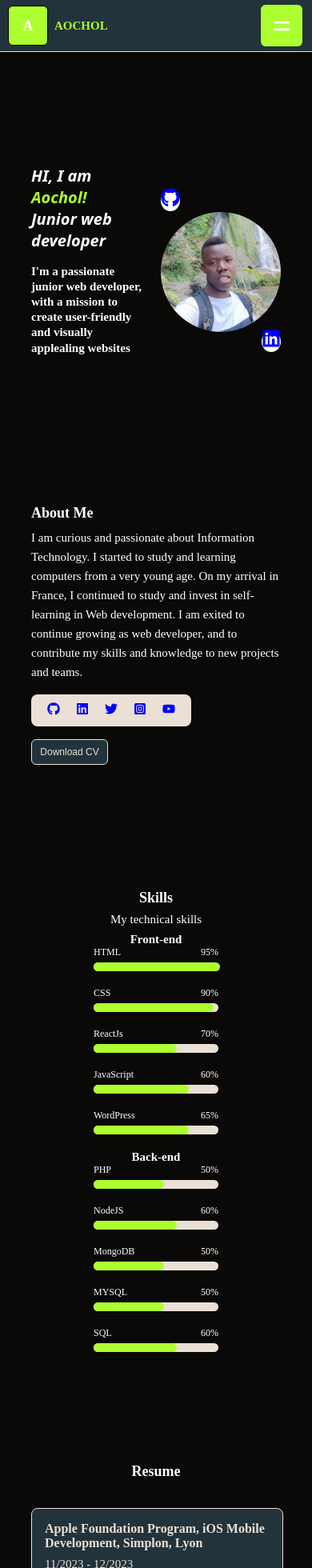
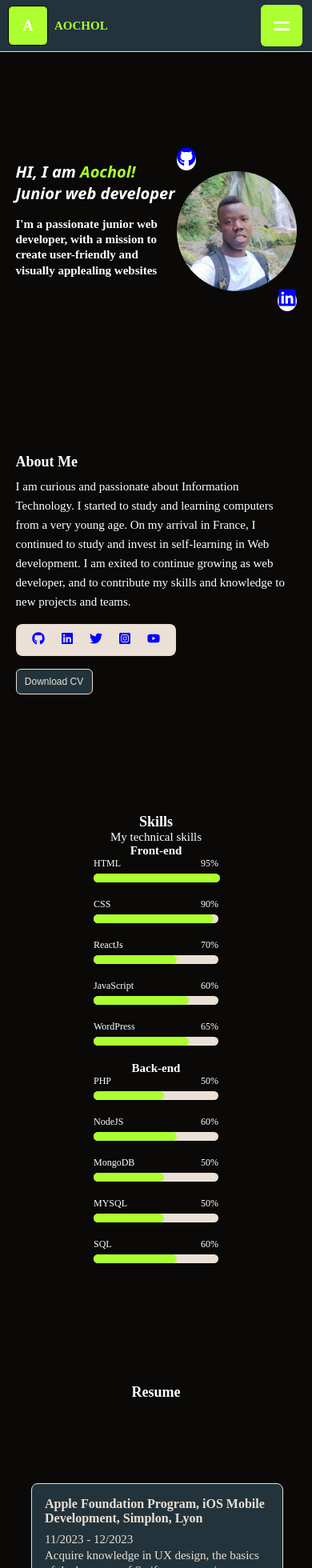
Before and after one commit to shawilayoul/aocholprofile, a React (Create React App) app: page / in a window 390 px wide. Shown: the top 1960 px of the page at 80% size. Built offline with nearby package versions, Linux system fonts and the light colour scheme.

Commit message:
updating resume

```diff
--- a/src/componenants/NavBar/Navbar.scss
+++ b/src/componenants/NavBar/Navbar.scss
@@ -6,7 +6,7 @@
     height: 4rem;
     width: 100%;
     padding: 0 10px;
-    position: fixed;
+    position:fixed;
     z-index: 5;
     border-bottom: solid 1px var(--primary-color);
 }
--- a/src/containers/About/about.scss
+++ b/src/containers/About/about.scss
@@ -131,9 +131,9 @@
   .about__container {
     display: flex;
     gap: 1rem;
-    margin-top: 0;
-    height: 68vh;
-    margin-bottom: 4.5rem;
+    height: 40vh;
+    width: 90%;
+    margin: 0 auto;
     .about-items {
       margin-top: 0;
       .left-side {
--- a/src/containers/Hero/Hero.scss
+++ b/src/containers/Hero/Hero.scss
@@ -141,13 +141,14 @@
 }
 @media screen and (max-width: 600px) {
   .container {
-    height: 60vh;
+    height: 65vh;
     display: flex;
     align-items: center;
-    justify-content: center;
-    gap: 1.5rem;
+    width: 90%;
+    margin: 0 auto;
+    gap: 0;
     .right-side {
-      margin-top: 9rem;
+      flex: 1;
       position: relative;
       .icons-items1 {
         position: absolute;
@@ -186,8 +187,9 @@
       }
     }
     .left-side {
+      display: flex;
+      flex: 3;
       gap: 1rem;
-      margin-top: 9rem;
       .title {
         font-size: 20px;
         margin: 0;
--- a/src/containers/Projects/project.scss
+++ b/src/containers/Projects/project.scss
@@ -1,6 +1,5 @@
 .service-container {
   flex-direction: column;
-  align-items: center;
   gap: 1rem;
   display: flex;
   width: 80%;
@@ -9,11 +8,8 @@
   justify-content: center;
   align-items: center;
   .top {
-    margin-top: 1.5rem;
     h2 {
-      margin-top: 1rem;
       text-align: center;
-      margin: 0;
       color: var(--white-color);
       &:hover {
         color: var(--brown-color);
@@ -87,7 +83,6 @@
 @media screen and (max-width: 900px) {
   .service-container {
     height: 90%;
-    margin-top: 1rem;
     .top {
       h2 {
         text-align: center;
--- a/src/containers/Resume/Resume.jsx
+++ b/src/containers/Resume/Resume.jsx
@@ -3,9 +3,7 @@ import "./resume.scss";
 const Resume = () => {
   return (
     <div className="resum-container" id="Resume">
-      <div className="top">
-        <h2>Resume</h2>
-      </div>
+      <h2>Resume</h2>
       <div className="bottom">
         <div className="blog1">
           <h3>
--- a/src/containers/Resume/resume.scss
+++ b/src/containers/Resume/resume.scss
@@ -1,19 +1,17 @@
 .resum-container {
   display: flex;
-  width:80%;
+  width: 80%;
   height: 100vh;
   margin: 0 auto;
   justify-content: center;
   align-items: center;
   flex-direction: column;
   gap: 1rem;
-  .top {
     h2 {
       text-align: center;
       color: var(--white-color);
       &:hover {
-        color:var(--brown-color)
-      }
+        color: var(--brown-color);
       }
   }
   .bottom {
@@ -22,21 +20,21 @@
     justify-content: center;
     gap: 1rem;
     width: 100%;
-    .blog1{
+    .blog1 {
       width: 25%;
       height: 240px;
 
-      h3{
+      h3 {
         margin-bottom: 0.5rem;
       }
       p {
         line-height: 1.5rem;
         font-size: 18px;
       }
-      background-color:var(--secondary-color);
+      background-color: var(--secondary-color);
       padding: 1rem;
       border-radius: 8px;
-      color:(--primary-color);
+      color: (--primary-color);
       margin-bottom: 1rem;
       border: 1px solid var(--primary-color);
     }
@@ -44,17 +42,15 @@
 }
 @media screen and (max-width: 900px) {
   .resum-container {
-    height:90vh;
-    .top {
+    height: 100vh;
+    gap: 0rem;
     h2 {
+      margin: 0;
       text-align: center;
-        color:var(--white-color);
-        margin-top: 5rem;
+      color: var(--white-color);
       &:hover {
-          color:var(--brown-color);
+        color: var(--brown-color);
       }
-      }
-
     }
     .bottom {
       display: flex;
@@ -64,15 +60,14 @@
       flex-wrap: wrap;
       gap: 0.5rem;
       height: 100%;
-      flex-wrap: wrap;
       .blog1 {
         width: 100%;
         height: 21%;
-        p{
+        p {
           font-size: 16px;
           line-height: 1.1rem;
         }
-        background-color:var(--secondary-color);
+        background-color: var(--secondary-color);
         padding: 1rem;
         border-radius: 0.5rem;
         color: var(--primary-color);
@@ -83,34 +78,25 @@
 @media screen and (max-width: 600px) {
   .resum-container {
     height: 90vh;
-    display: flex;
     gap: 0rem;
-    .top {
-      margin-top: 3rem;
     h2 {
       font-size: 18px;
-        margin-bottom: 0;
+      margin-bottom: 0.5rem;
     }
 
-    }
     .bottom {
-      display: flex;
-      align-items: center;
-      justify-content: center;
-      flex-direction: column;
-      flex-wrap: wrap;
-      gap: 0.2rem;
+      gap: 0rem;
       .blog1 {
         width: 90%;
-        h3{
+        height: 130px;
+        h3 {
           font-size: 16px;
         }
-        p{
+        p {
           font-size: 15px;
           line-height: 1.2rem;
-        }
-
         }
       }
     }
   }
+}
--- a/src/containers/Skills/skills.scss
+++ b/src/containers/Skills/skills.scss
@@ -17,10 +17,10 @@
       text-align: center;
       color: var(--white-color);
       &:hover {
-        color:var(--brown-color);
+        color: var(--brown-color);
       }
     }
-    p{
+    p {
       font-size: 18px;
     }
   }
@@ -45,7 +45,7 @@
       }
       .skill-container {
         width: 100%;
-        background-color:var(--primary-color);
+        background-color: var(--primary-color);
         border-radius: 10px;
       }
       .skills {
@@ -143,8 +143,10 @@
 }
 @media screen and (max-width: 900px) {
   .Skills-container {
-    height: 90vh;
+    height: 100vh;
+    gap: 0rem;
     .top {
+      gap: 0;
       h2 {
         margin: 0;
         text-align: center;
@@ -162,15 +164,16 @@
       display: flex;
       width: 100%;
       flex-direction: column;
+      gap: 0;
       .front-ent {
         margin-left: 0;
         width: 50%;
-        h3{
+        h3 {
           font-size: 18px;
           margin: 0;
         }
-        .persantage{
-          span{
+        .persantage {
+          span {
             font-size: 15px;
           }
         }
@@ -178,12 +181,12 @@
       .back-ent {
         margin-right: 0;
         width: 50%;
-        h3{
+        h3 {
           font-size: 18px;
           margin: 0;
         }
-        .persantage{
-          span{
+        .persantage {
+          span {
             font-size: 15px;
           }
         }
@@ -193,8 +196,7 @@
 }
 @media screen and (max-width: 600px) {
   .Skills-container {
-    height: 65vh;
-    gap: 0.5rem;
+    height: 100vh;
     .top {
       h2 {
         margin: 0;
@@ -210,17 +212,16 @@
       display: flex;
       width: 100%;
       flex-direction: column;
-      margin-bottom: 2rem;
       gap: 0;
       .front-ent {
         margin-left: 0;
         width: 50%;
-        h3{
+        h3 {
           font-size: 15px;
           margin: 0;
         }
-        .persantage{
-          span{
+        .persantage {
+          span {
             font-size: 12px;
           }
         }
@@ -228,12 +229,12 @@
       .back-ent {
         margin-right: 0;
         width: 50%;
-        h3{
+        h3 {
           font-size: 15px;
           margin: 0;
         }
-        .persantage{
-          span{
+        .persantage {
+          span {
             font-size: 12px;
           }
         }
```
Lines whose indentation alone changed are shown as unchanged.
